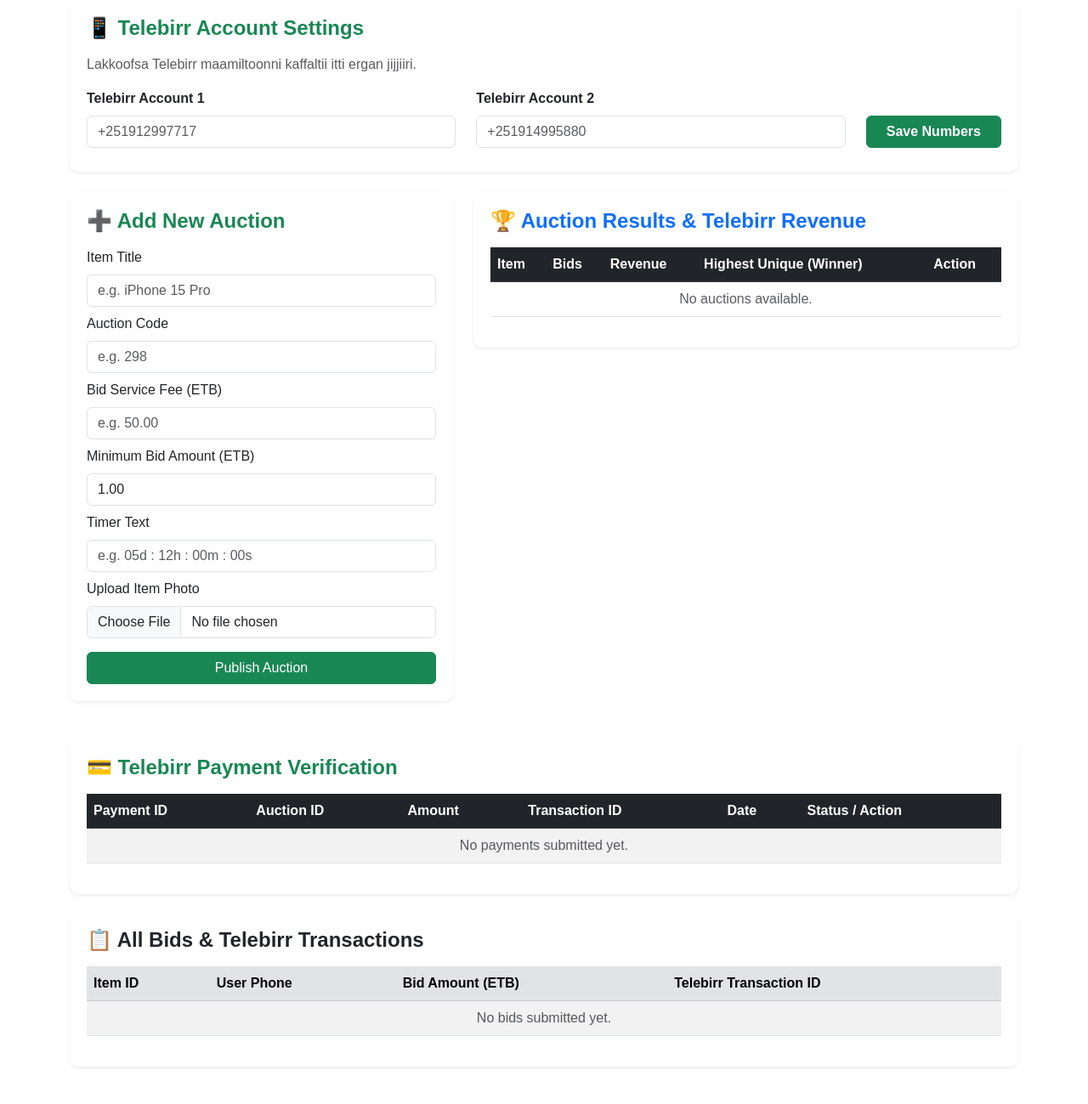
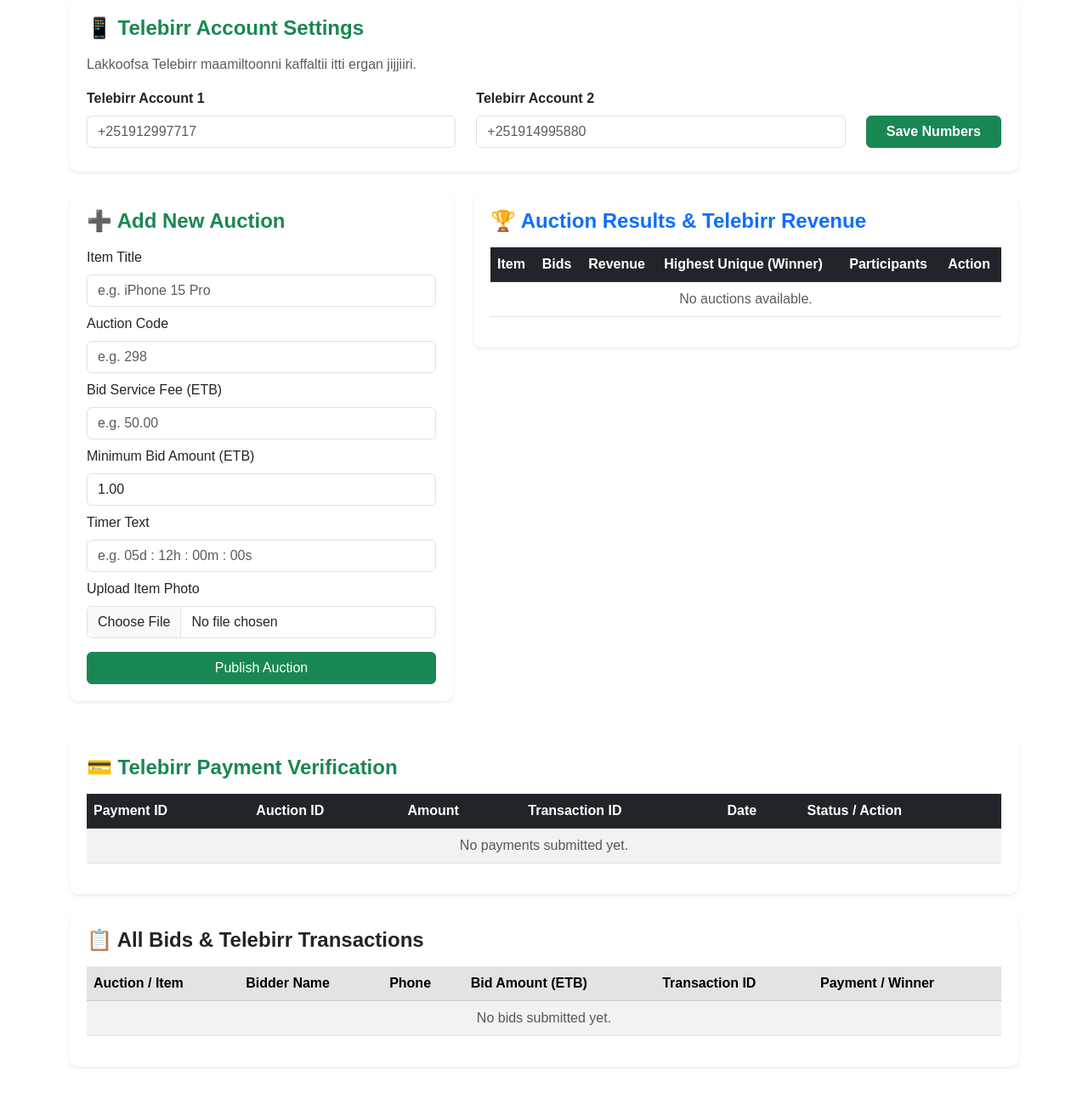
Before and after one commit to sarkamahurso25-tech/-dire-pro-max, a Flask app: template templates/admin.html in a window 1280 px wide. Shown: the part 218-1517 px from the top of the page at 85% size. Run offline with Flask 3, Linux system fonts and the light colour scheme; the template is opened without the code that fills it, so the values that code supplies are empty.

Commit message:
Show bidder names and auction winners

```diff
--- a/app.py
+++ b/app.py
@@ -3,6 +3,7 @@ import re
 import uuid
 from datetime import datetime, timedelta
 from decimal import Decimal
+from sqlalchemy import inspect, text
 from functools import wraps
 from types import SimpleNamespace
 
@@ -36,7 +37,19 @@ db.init_app(app)
 # Create missing database tables without deleting existing data.
 with app.app_context():
     db.create_all()
-    app.logger.info("Database tables initialized successfully.")
+
+    # Safely add bidder_name to existing databases without deleting records.
+    bid_columns = {
+        column["name"]
+        for column in inspect(db.engine).get_columns("bid")
+    }
+    if "bidder_name" not in bid_columns:
+        with db.engine.begin() as connection:
+            connection.execute(
+                text("ALTER TABLE bid ADD COLUMN bidder_name VARCHAR(150)")
+            )
+
+    app.logger.info("Database tables and bidder-name column initialized.")
 
 login_manager = LoginManager()
 login_manager.init_app(app)
@@ -236,11 +249,14 @@ def auction_detail(item_id):
 
     if request.method == "POST":
         try:
+            bidder_name = request.form.get("bidder_name", "").strip()
             user_phone = request.form.get("user_phone", "").strip()
             tx_id = request.form.get("tx_id", "").strip()
             selected_account = request.form.get("telebirr_account", "").strip()
             bid_amount = Decimal(request.form.get("bid_amount", ""))
 
+            if not bidder_name or len(bidder_name) > 150:
+                raise ValueError("Maqaa guutuu kee galchi.")
             if not user_phone or len(user_phone) > 30:
                 raise ValueError("Lakkoofsa bilbilaa sirrii galchi.")
             if not tx_id or len(tx_id) > 150:
@@ -267,6 +283,7 @@ def auction_detail(item_id):
                 user_id=None,
                 amount=bid_amount,
                 phone=user_phone,
+                bidder_name=bidder_name,
                 tx_id=tx_id
             )
 
@@ -414,8 +431,21 @@ def admin_dashboard():
     results = []
     total_revenue = Decimal("0.00")
 
+    # Build payment-status lookup without changing existing records.
+    payment_rows = Payment.query.all()
+    payment_status_by_key = {
+        (payment.auction_id, payment.transaction_ref): payment.status
+        for payment in payment_rows
+        if payment.transaction_ref
+    }
+
+    winner_by_auction = {}
+
     for auction in auction_rows:
         item = get_auction_item(auction)
+        winner = get_confirmed_winner(auction.id)
+        winner_by_auction[auction.id] = winner
+
         revenue = (
             db.session.query(db.func.coalesce(db.func.sum(Payment.amount), 0))
             .filter(
@@ -424,22 +454,66 @@ def admin_dashboard():
             ).scalar()
         )
         total_revenue += Decimal(str(revenue))
+
+        auction_bid_rows = (
+            Bid.query
+            .filter_by(auction_id=auction.id)
+            .order_by(Bid.created_at.desc())
+            .all()
+        )
+
+        bidders = []
+        for bid_row in auction_bid_rows:
+            is_winner = bool(
+                winner
+                and winner.tx_id
+                and bid_row.tx_id == winner.tx_id
+                and bid_row.amount == winner.amount
+            )
+            bidders.append(SimpleNamespace(
+                name=bid_row.bidder_name or bid_row.phone or "Maqaa hin galmoofne",
+                phone=bid_row.phone or "",
+                amount=bid_row.amount,
+                tx_id=bid_row.tx_id or "",
+                payment_status=payment_status_by_key.get(
+                    (auction.id, bid_row.tx_id), "not found"
+                ),
+                is_winner=is_winner
+            ))
+
         results.append(SimpleNamespace(
             item=item,
-            winner=get_confirmed_winner(auction.id),
-            revenue=revenue
+            winner=winner,
+            revenue=revenue,
+            bidders=bidders
         ))
 
     bid_rows = Bid.query.order_by(Bid.created_at.desc()).all()
-    bids = [
-        SimpleNamespace(
-            item_id=row.auction_id,
-            phone=row.phone or "",
-            amount=row.amount,
-            tx_id=row.tx_id or ""
+    auction_titles = {
+        auction.id: auction.title for auction in auction_rows
+    }
+
+    bids = []
+    for bid_row in bid_rows:
+        winner = winner_by_auction.get(bid_row.auction_id)
+        is_winner = bool(
+            winner
+            and winner.tx_id
+            and bid_row.tx_id == winner.tx_id
+            and bid_row.amount == winner.amount
         )
-        for row in bid_rows
-    ]
+        bids.append(SimpleNamespace(
+            item_id=bid_row.auction_id,
+            item_title=auction_titles.get(bid_row.auction_id, "Unknown Auction"),
+            bidder_name=bid_row.bidder_name or bid_row.phone or "Maqaa hin galmoofne",
+            phone=bid_row.phone or "",
+            amount=bid_row.amount,
+            tx_id=bid_row.tx_id or "",
+            payment_status=payment_status_by_key.get(
+                (bid_row.auction_id, bid_row.tx_id), "not found"
+            ),
+            is_winner=is_winner
+        ))
 
     payments = (
         Payment.query
--- a/models.py
+++ b/models.py
@@ -58,6 +58,7 @@ class Bid(db.Model):
     amount = db.Column(db.Numeric(12, 2), nullable=False)
     created_at = db.Column(db.DateTime, default=datetime.utcnow)
     phone = db.Column(db.String(30))
+    bidder_name = db.Column(db.String(150), nullable=True)
     tx_id = db.Column(db.String(150))
 
 
--- a/templates/admin.html
+++ b/templates/admin.html
@@ -140,6 +140,7 @@
                                     <th>Bids</th>
                                     <th>Revenue</th>
                                     <th>Highest Unique (Winner)</th>
+                                    <th>Participants</th>
                                     <th>Action</th>
                                 </tr>
                             </thead>
@@ -157,6 +158,35 @@
                                         {% endif %}
                                     </td>
                                     <td>
+                                        <details>
+                                            <summary class="btn btn-outline-primary btn-sm">
+                                                View {{ r.bidders|length }} bidders
+                                            </summary>
+                                            <div class="mt-2" style="min-width:260px;">
+                                                {% for b in r.bidders %}
+                                                <div class="border rounded p-2 mb-2">
+                                                    <strong>{{ b.name }}</strong><br>
+                                                    <small>Phone: {{ b.phone }}</small><br>
+                                                    <span class="fw-bold">{{ b.amount }} Br</span><br>
+                                                    <small>TxID: {{ b.tx_id }}</small><br>
+                                                    {% if b.payment_status == 'confirmed' %}
+                                                        <span class="badge bg-success">Payment Confirmed</span>
+                                                    {% elif b.payment_status == 'pending' %}
+                                                        <span class="badge bg-warning text-dark">Payment Pending</span>
+                                                    {% else %}
+                                                        <span class="badge bg-secondary">Payment Not Found</span>
+                                                    {% endif %}
+                                                    {% if b.is_winner %}
+                                                        <span class="badge bg-success">🏆 WINNER</span>
+                                                    {% endif %}
+                                                </div>
+                                                {% else %}
+                                                <span class="text-muted">No bidders yet.</span>
+                                                {% endfor %}
+                                            </div>
+                                        </details>
+                                    </td>
+                                    <td>
                                         <form method="POST" action="{{ url_for('delete_auction', item_id=r.item.id) }}" onsubmit="return confirm('Are you sure you want to cancel this auction?')">
     <button type="submit" class="btn btn-danger btn-sm">Cancel Auction</button>
 </form>
@@ -164,7 +194,7 @@
                                 </tr>
                                 {% else %}
                                 <tr>
-                                    <td colspan="5" class="text-center text-muted">No auctions available.</td>
+                                    <td colspan="6" class="text-center text-muted">No auctions available.</td>
                                 </tr>
                                 {% endfor %}
                             </tbody>
@@ -232,23 +262,38 @@
                         <table class="table table-striped align-middle">
                             <thead class="table-secondary">
                                 <tr>
-                                    <th>Item ID</th>
-                                    <th>User Phone</th>
+                                    <th>Auction / Item</th>
+                                    <th>Bidder Name</th>
+                                    <th>Phone</th>
                                     <th>Bid Amount (ETB)</th>
-                                    <th>Telebirr Transaction ID</th>
+                                    <th>Transaction ID</th>
+                                    <th>Payment / Winner</th>
                                 </tr>
                             </thead>
                             <tbody>
                                 {% for b in bids %}
                                 <tr>
-                                    <td>#{{ b.item_id }}</td>
+                                    <td>{{ b.item_title }} <small class="text-muted">(#{{ b.item_id }})</small></td>
+                                    <td class="fw-bold">{{ b.bidder_name }}</td>
                                     <td>{{ b.phone }}</td>
                                     <td class="fw-bold text-success">{{ b.amount }} Br</td>
                                     <td><span class="badge bg-dark">{{ b.tx_id }}</span></td>
+                                    <td>
+                                        {% if b.payment_status == 'confirmed' %}
+                                            <span class="badge bg-success">Confirmed</span>
+                                        {% elif b.payment_status == 'pending' %}
+                                            <span class="badge bg-warning text-dark">Pending</span>
+                                        {% else %}
+                                            <span class="badge bg-secondary">Not Found</span>
+                                        {% endif %}
+                                        {% if b.is_winner %}
+                                            <span class="badge bg-success">🏆 WINNER</span>
+                                        {% endif %}
+                                    </td>
                                 </tr>
                                 {% else %}
                                 <tr>
-                                    <td colspan="4" class="text-muted text-center">No bids submitted yet.</td>
+                                    <td colspan="6" class="text-muted text-center">No bids submitted yet.</td>
                                 </tr>
                                 {% endfor %}
                             </tbody>
```
Also changed, not shown: templates/detail.html (+8 -0 lines).
